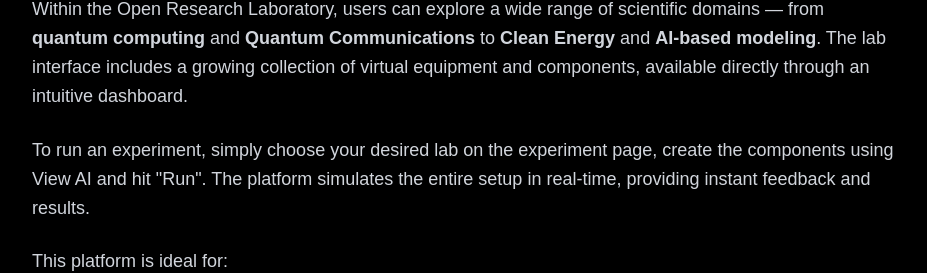
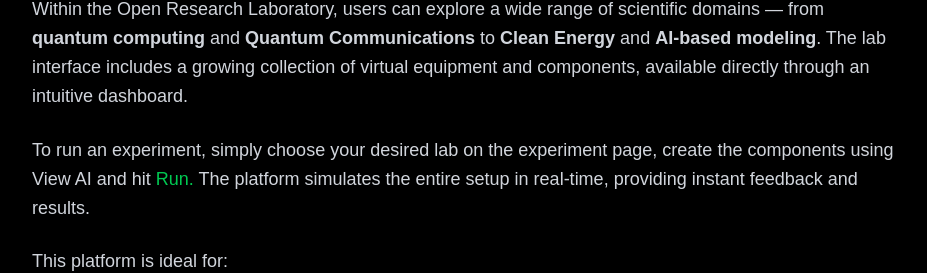
Before and after one commit to legendaryabhi/necrozmalabs, a Next.js app: page /openresearchlaboratory in a window 1280 px wide. Shown: the part 1012-1285 px from the top of the page, without its empty margins (176-1103 px from the left). Built offline with nearby package versions, Linux system fonts and the light colour scheme.

Commit message:
add cure

```diff
--- a/src/app/openresearchlaboratory/page.js
+++ b/src/app/openresearchlaboratory/page.js
@@ -42,7 +42,7 @@ export default function BuildY() {
         Within the Open Research Laboratory, users can explore a wide range of scientific domains — from <strong>quantum computing</strong> and <strong>Quantum Communications</strong> to <strong>Clean Energy</strong> and <strong>AI-based modeling</strong>. The lab interface includes a growing collection of virtual equipment and components, available directly through an intuitive dashboard.
       </p>
       <p className="text-lg text-gray-300 mb-6 leading-relaxed">
-        To run an experiment, simply choose your desired lab on the experiment page, create the components using View AI and hit "Run". The platform simulates the entire setup in real-time, providing instant feedback and results.
+        To run an experiment, simply choose your desired lab on the experiment page, create the components using View AI and hit <span className="text-green-500">Run. </span>The platform simulates the entire setup in real-time, providing instant feedback and results.
       </p>
 
       <p className="text-lg text-gray-300 mb-6 leading-relaxed">
@@ -149,7 +149,7 @@ export default function BuildY() {
 
 <p className="text-lg text-gray-300 italic mb-12">
   You can access documentation anytime via the Help menu or at:{" "}
-  <a href="https://documentation.necrozmalabs.com" className="text-green-400 hover:underline">documentation.necrozmalabs.com"</a>
+  <a href="https://documentation.necrozmalabs.com" className="text-green-400 hover:underline">documentation.necrozmalabs.com</a>
 </p>
 
 
```
